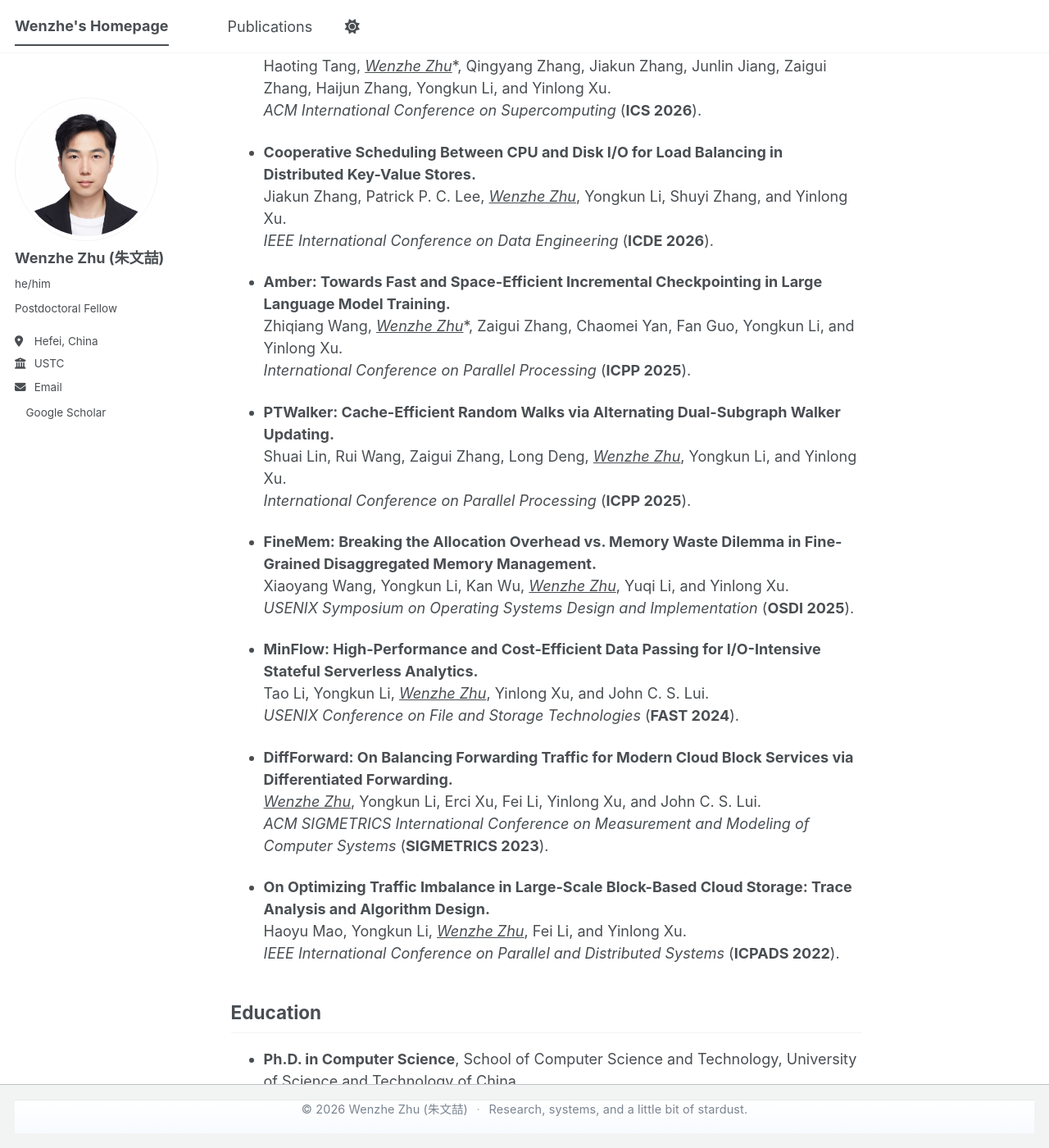
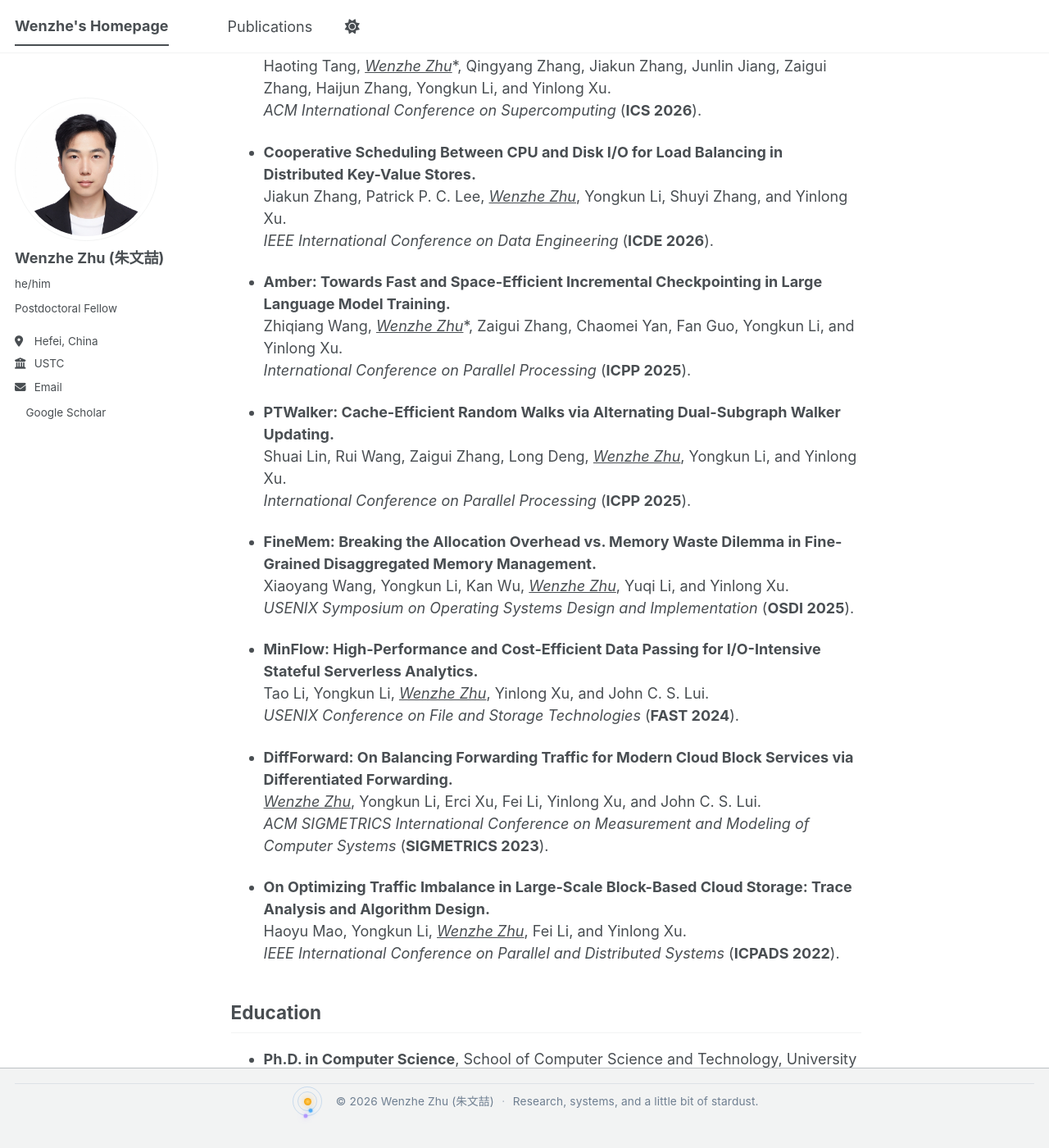
Before and after one commit to wzhzhu/wzhzhu.github.io, a Jekyll site: the page built from _pages/about.md, in a window 1280 px wide and 1400 px high, scrolled down 542 px. Shown: the whole window at 82% size. Built offline with Jekyll 4.4.1, drawn with Linux system fonts in a browser that asks for light colours; a style sheet for code colours, icons or effects is not loaded.

Commit message:
Update main.scss

```diff
--- a/assets/css/main.scss
+++ b/assets/css/main.scss
@@ -38,163 +38,152 @@
     "layout/json_cv"
 ;
 
-/* Custom animated footer */
+/* Compact animated footer */
 .custom-footer {
-  margin-top: 3em;
-  padding: 2.5em 1em;
-  border-top: 1px solid #eaeaea;
-  background: linear-gradient(180deg, #ffffff 0%, #f7fbff 100%);
+  margin-top: 1.6em;
+  padding: 0.65em 1em;
+  border-top: 1px solid rgba(180, 190, 205, 0.35);
+  background: transparent;
   color: #6a737d;
-  text-align: center;
   overflow: hidden;
 }
 
-.footer-space {
+.footer-inner {
+  max-width: 980px;
+  margin: 0 auto;
+  min-height: 42px;
   display: flex;
-  flex-direction: column;
   align-items: center;
-  gap: 1.2em;
+  justify-content: center;
+  gap: 0.75em;
 }
 
-.orbit-system {
-  position: relative;
-  width: 120px;
-  height: 120px;
-  margin: 0 auto;
+.footer-text {
+  font-size: 0.76em;
+  color: #6f7f91;
+  letter-spacing: 0.01em;
+  line-height: 1.5;
+  text-align: center;
 }
 
-.sun {
+.footer-dot {
+  margin: 0 0.4em;
+  color: #aab4c0;
+}
+
+/* Mini cosmic animation */
+.mini-orbit {
+  position: relative;
+  width: 42px;
+  height: 42px;
+  flex: 0 0 42px;
+}
+
+.mini-sun {
   position: absolute;
   left: 50%;
   top: 50%;
-  width: 18px;
-  height: 18px;
-  margin-left: -9px;
-  margin-top: -9px;
+  width: 9px;
+  height: 9px;
+  margin-left: -4.5px;
+  margin-top: -4.5px;
   border-radius: 50%;
-  background: radial-gradient(circle, #ffd166 0%, #f4a261 70%);
-  box-shadow: 0 0 14px rgba(244, 162, 97, 0.75);
-  z-index: 3;
+  background: radial-gradient(circle, #ffd166 0%, #f59f00 75%);
+  box-shadow: 0 0 8px rgba(245, 159, 0, 0.45);
 }
 
-.orbit-ring {
+.mini-orbit-path {
   position: absolute;
   left: 50%;
   top: 50%;
-  border: 1px dashed rgba(80, 130, 200, 0.35);
+  border: 1px solid rgba(95, 155, 220, 0.28);
   border-radius: 50%;
   transform: translate(-50%, -50%);
-  z-index: 1;
 }
 
-.orbit-ring-1 {
-  width: 42px;
-  height: 42px;
+.mini-orbit-path-1 {
+  width: 24px;
+  height: 24px;
 }
 
-.orbit-ring-2 {
-  width: 62px;
-  height: 62px;
+.mini-orbit-path-2 {
+  width: 36px;
+  height: 36px;
 }
 
-.orbit-ring-3 {
-  width: 84px;
-  height: 84px;
-}
-
-.orbit-ring-4 {
-  width: 106px;
-  height: 106px;
-}
-
-.planet-orbit {
+.mini-planet {
   position: absolute;
   left: 50%;
   top: 50%;
-  width: 0;
-  height: 0;
+  border-radius: 50%;
   transform-origin: 0 0;
-  animation-name: footer-planet-orbit;
   animation-timing-function: linear;
   animation-iteration-count: infinite;
-  z-index: 2;
 }
 
-.planet-orbit-1 {
-  animation-duration: 5s;
-}
-
-.planet-orbit-2 {
-  animation-duration: 8s;
-}
-
-.planet-orbit-3 {
-  animation-duration: 12s;
-}
-
-.planet-orbit-4 {
-  animation-duration: 16s;
-}
-
-.planet {
+.mini-planet::after {
+  content: "";
   position: absolute;
   border-radius: 50%;
   transform: translate(-50%, -50%);
 }
 
-.planet-1 {
-  left: 21px;
-  top: 0;
-  width: 7px;
-  height: 7px;
-  background: #4dabf7;
-  box-shadow: 0 0 8px rgba(77, 171, 247, 0.6);
+.mini-planet-1 {
+  animation-name: mini-orbit-spin-1;
+  animation-duration: 5s;
 }
 
-.planet-2 {
-  left: 31px;
+.mini-planet-1::after {
+  left: 12px;
   top: 0;
-  width: 8px;
-  height: 8px;
-  background: #69db7c;
-  box-shadow: 0 0 8px rgba(105, 219, 124, 0.6);
+  width: 5px;
+  height: 5px;
+  background: #4dabf7;
+  box-shadow: 0 0 6px rgba(77, 171, 247, 0.55);
 }
 
-.planet-3 {
-  left: 42px;
-  top: 0;
-  width: 7px;
-  height: 7px;
-  background: #ff8787;
-  box-shadow: 0 0 8px rgba(255, 135, 135, 0.6);
+.mini-planet-2 {
+  animation-name: mini-orbit-spin-2;
+  animation-duration: 8s;
 }
 
-.planet-4 {
-  left: 53px;
+.mini-planet-2::after {
+  left: 18px;
   top: 0;
-  width: 9px;
-  height: 9px;
+  width: 5px;
+  height: 5px;
   background: #b197fc;
-  box-shadow: 0 0 8px rgba(177, 151, 252, 0.6);
+  box-shadow: 0 0 6px rgba(177, 151, 252, 0.55);
 }
 
-.footer-text {
-  font-size: 0.8em;
-  color: #7a8490;
-  letter-spacing: 0.01em;
-}
-
-.footer-dot {
-  margin: 0 0.45em;
-  color: #adb5bd;
-}
-
-@keyframes footer-planet-orbit {
+@keyframes mini-orbit-spin-1 {
   from {
-    transform: rotate(0deg);
+    transform: rotate(20deg);
   }
 
   to {
-    transform: rotate(360deg);
+    transform: rotate(380deg);
   }
 }
+
+@keyframes mini-orbit-spin-2 {
+  from {
+    transform: rotate(200deg);
+  }
+
+  to {
+    transform: rotate(560deg);
+  }
+}
+
+@media screen and (max-width: 600px) {
+  .footer-inner {
+    flex-direction: column;
+    gap: 0.3em;
+    min-height: auto;
+  }
+
+  .footer-text {
+    font-size: 0.72em;
+  }
+}
```
